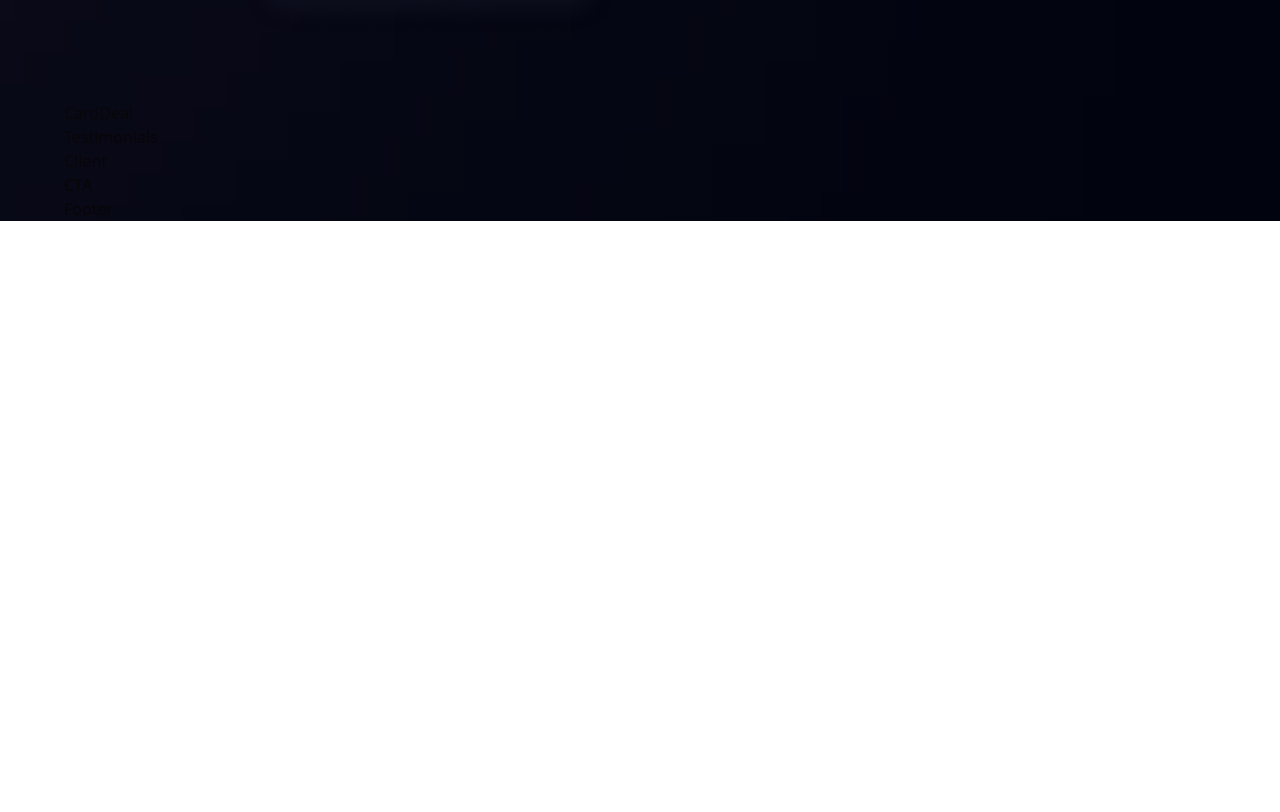
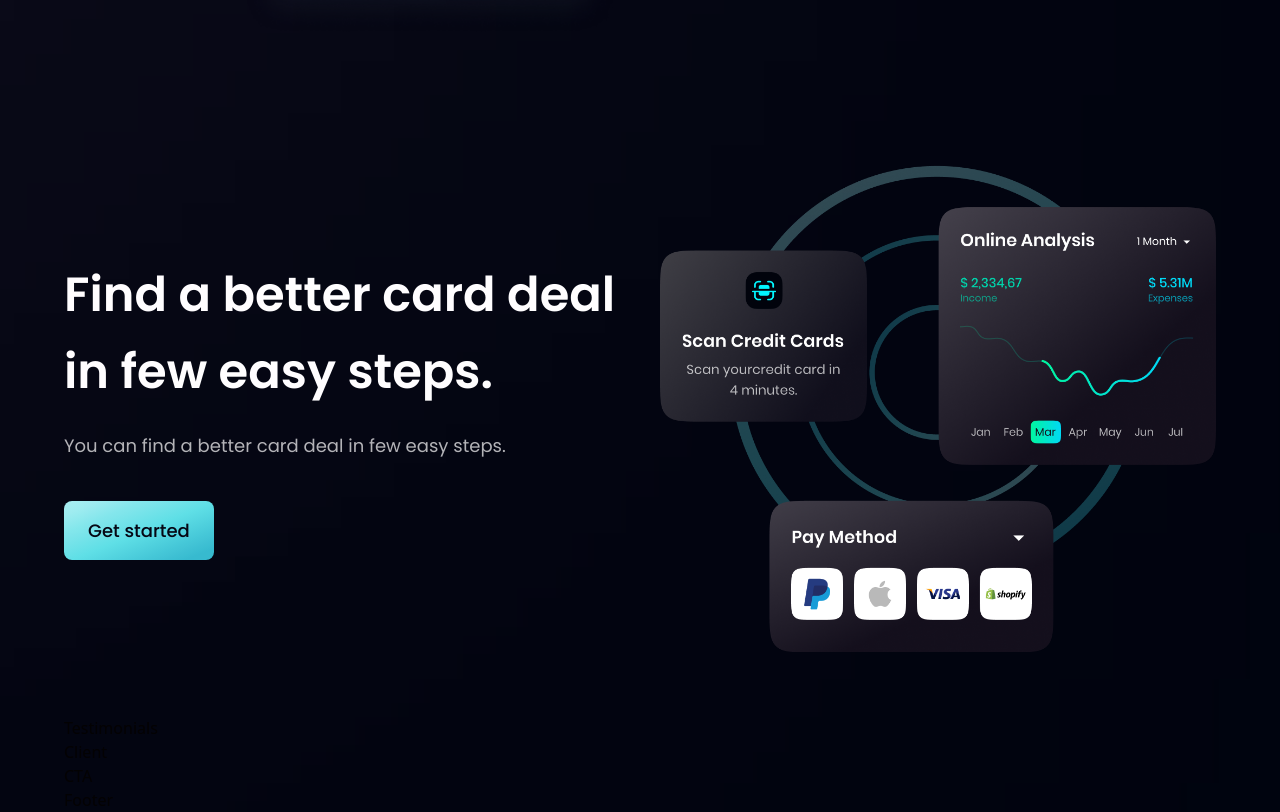
Before and after one commit to ImNotGabo/modern-bank-jsx, a React app: page / in a window 1280 px wide. Shown: the part 2088-2900 px from the top of the page. Before the commit the page ends 2309 px from the top, so only its background shows below. Built offline with nearby package versions, Linux system fonts and the light colour scheme; the HTML template or start-up script is replaced by a standard one.

Commit message:
CardDeal done

```diff
--- a/src/components/CardDeal.jsx
+++ b/src/components/CardDeal.jsx
@@ -1,5 +1,24 @@
+import { card } from '../assets';
+import styles, { layout } from '../styles';
+import Button from './Button';
+
 const CardDeal = () => {
-  return <div>CardDeal</div>;
+  return (
+    <section className={layout.section}>
+      <div className={layout.sectionInfo}>
+        <h2 className={styles.heading2}>
+          Find a better card deal <br className='sm:block hidden' /> in few easy steps.
+        </h2>
+        <p className={`${styles.paragraph} max-w-[470px] mt-5`}> You can find a better card deal in few easy steps.</p>
+
+        <Button style='mt-10' />
+      </div>
+
+      <div className={layout.sectionImg}>
+        <img src={card} alt='card' className='w-[100%] h-[100%]' />
+      </div>
+    </section>
+  );
 };
 
 export default CardDeal;
```
